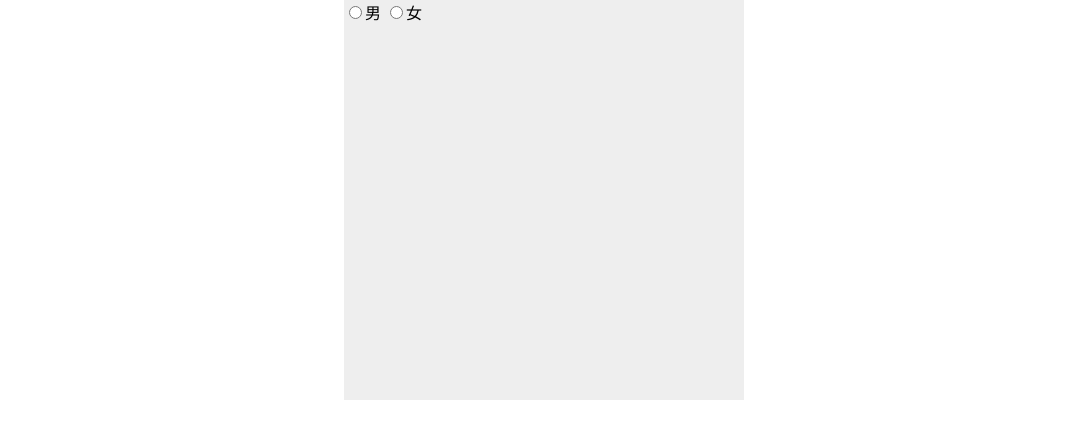
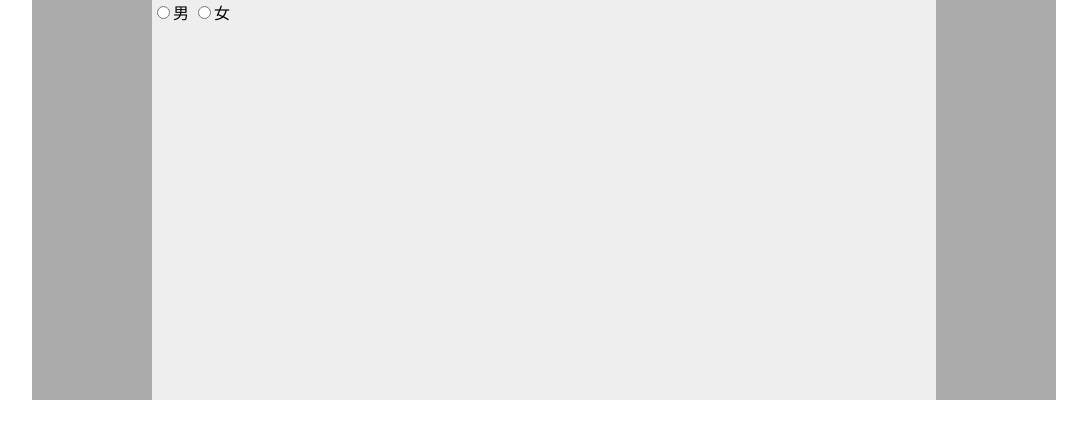
Before and after one commit to nan0jingxuan/DoctorWho, a plain HTML site: page WebContent/index.html in a window 1280 px wide. Shown: the whole page, without its empty margins (96-1183 px from the left). Drawn offline with Linux system fonts and the light colour scheme.

Commit message:
css+js learn

```diff
--- a/WebContent/index.css
+++ b/WebContent/index.css
@@ -2,9 +2,39 @@
 body{
 	margin:0;
 }
+
+.content{
+	width:80%;
+	margin:0 auto;
+}
+
+.header{
+
+}
+.side{
+	background-color:#aaa;
+	height:400px;
+	width:120px;
+	float:left;
+}
+.sideRight{
+	background-color:#aaa;
+	height:400px;
+	width:120px;
+	float:right;
+}
+.main{
+	background-color:#eee;
+	height:400px;
+	margin:0 120px;
+}
+.footer{
+
+}
+
 .box{
 	background-color:#eee;
-	width:400px;
+	/* width:400px; */
 	height:400px;
 	margin:auto;
 }
--- a/WebContent/index.html
+++ b/WebContent/index.html
@@ -5,12 +5,17 @@
 <meta name="keywords" content="doctor who,dw,神秘博士">
 <title>doctor who</title>
 <link type="text/css" rel="stylesheet" href="index.css"></link>
+<script type="text/javascript" src="jquery-1.11.2.js"></script>
 <script type="text/javascript" src="index.js"></script>
 </head>
 <body>
-	<div class="box">
-		<input type="radio" name="sex" value="0" />男
-		<input type="radio" name="sex" value="1" />女
+	<div class="content">
+		<div class="side"></div>
+		<div class="sideRight"></div>
+		<div class="main">
+			<input type="radio" name="sex" value="0" />男
+			<input type="radio" name="sex" value="1" />女
+		</div>
 	</div>
 	<!-- <div class="box box_bg2"></div>
 	<div class="box box_bg3"></div>
--- a/WebContent/index.js
+++ b/WebContent/index.js
@@ -8,3 +8,18 @@ var index={
 		}
 	}
 };
+
+(function(){
+	alert(15);
+	function sexChange(){
+		//alert($(this).val());
+		alert(15);
+	}
+	function nameChange(){
+
+	}
+
+	$(":input").on("click",function(){
+		alert(15);
+	});
+})();
```
